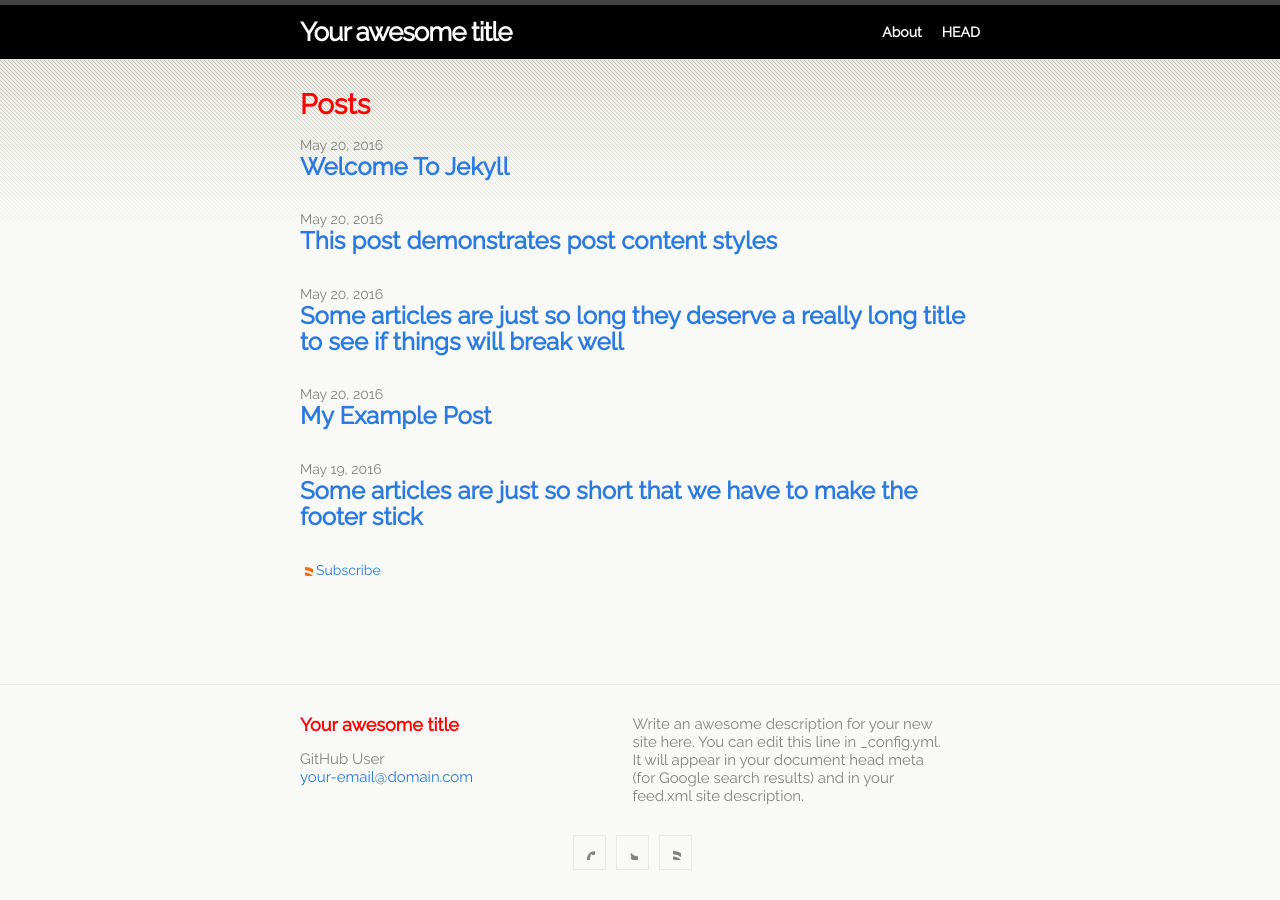
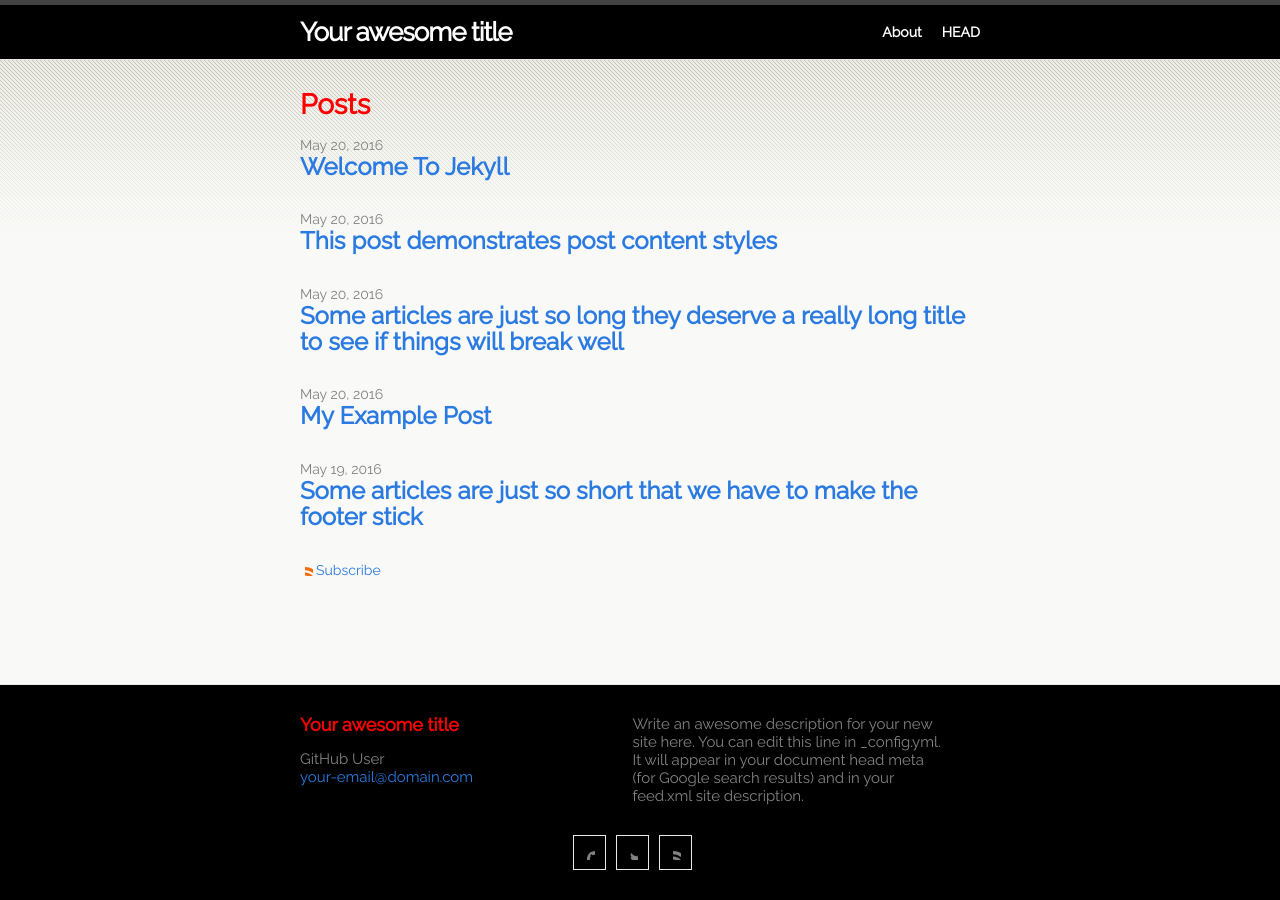
Before and after one commit to 6bita/magasinet, a Jekyll site: the page built from index.md, in a window 1280 px wide. Built offline with Jekyll 4.4.1, drawn with Linux system fonts in a browser that asks for light colours.

Commit message:
Update head.html

```diff
--- a/_includes/head.html
+++ b/_includes/head.html
@@ -46,6 +46,11 @@
       color: #fff;
     }
 
+    footer.site-footer.h-card
+    {
+      background: #000;
+    }
+
     .site-nav
     {
       color: #fff;
```
